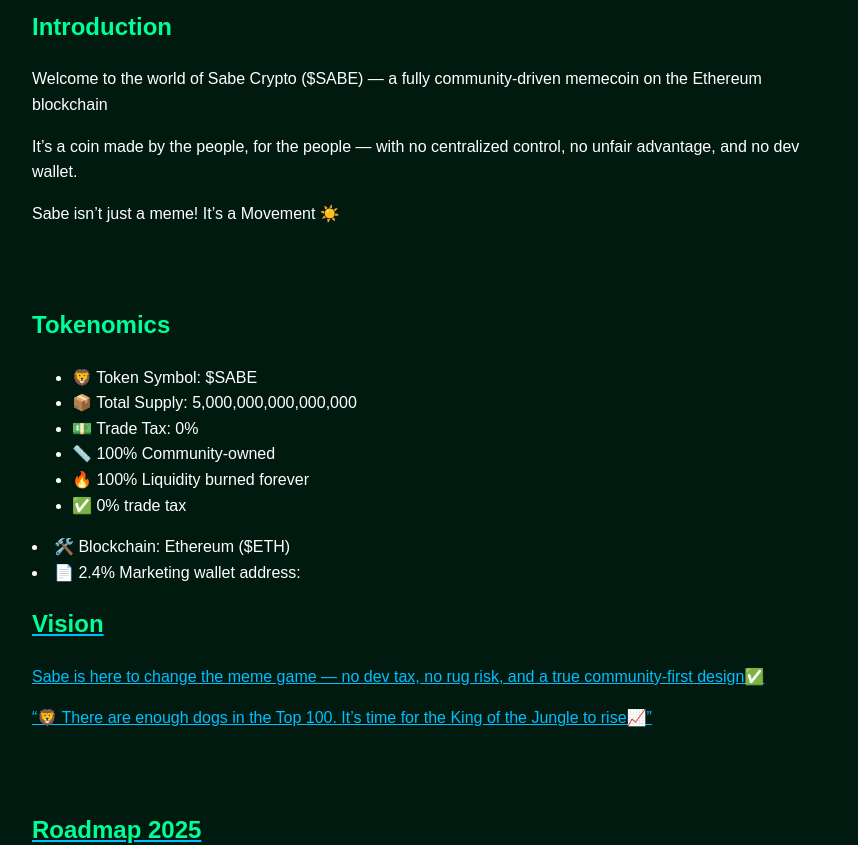
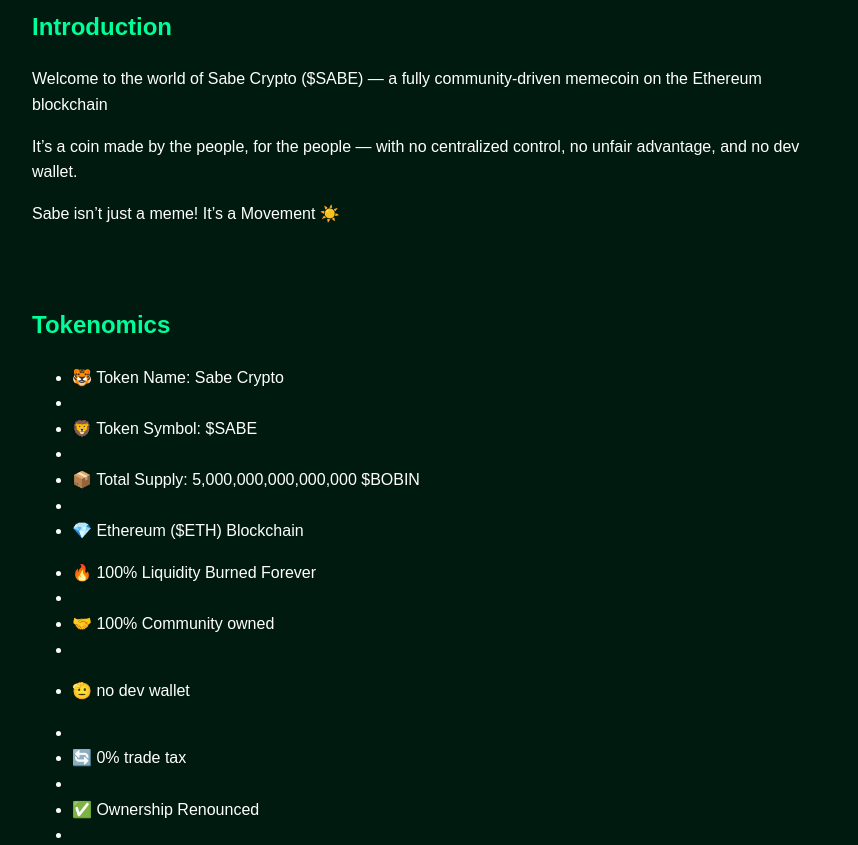
Before and after one commit to sabecrypto/whitepaper, a plain HTML site: page index.html in a window 1280 px wide. Shown: the part 126-971 px from the top of the page, without its empty margins (208-1066 px from the left). Drawn offline with Linux system fonts and the light colour scheme.

Commit message:
Update index.html

```diff
--- a/index.html
+++ b/index.html
@@ -41,13 +41,16 @@
   <div class="section">
     <h2>Tokenomics</h2>
     <ul>
-      <li>🦁 Token Symbol: $SABE</li>
-<li>📦  Total Supply: 5,000,000,000,000,000</li>
-<li>💵 Trade Tax: 0%
-<li>📏 100% Community-owned</li>
-<li>🔥 100% Liquidity burned forever</li>
-<li>✅ 0% trade tax</li></ul>
-<li>🛠️ Blockchain: Ethereum ($ETH)</li>
+      <li>🐯 Token Name: Sabe Crypto<li>
+      <li>🦁 Token Symbol: $SABE<li>
+      <li>📦 Total Supply: 5,000,000,000,000,000 $BOBIN<li>
+      <li>💎 Ethereum ($ETH) Blockchain</p>
+      <li>🔥 100% Liquidity Burned Forever<li>
+      <li>🤝 100% Community owned<li>
+      <li><p>🫡 no dev wallet<li>
+      <li>🔄 0% trade tax<li>
+      <li>✅ Ownership Renounced<li>
+      <li>🚀 Launching on Uniswap<li>
 <li>📄 2.4% Marketing wallet address:
     <a href="https://etherscan.io/address/xxx
     </a>
```
